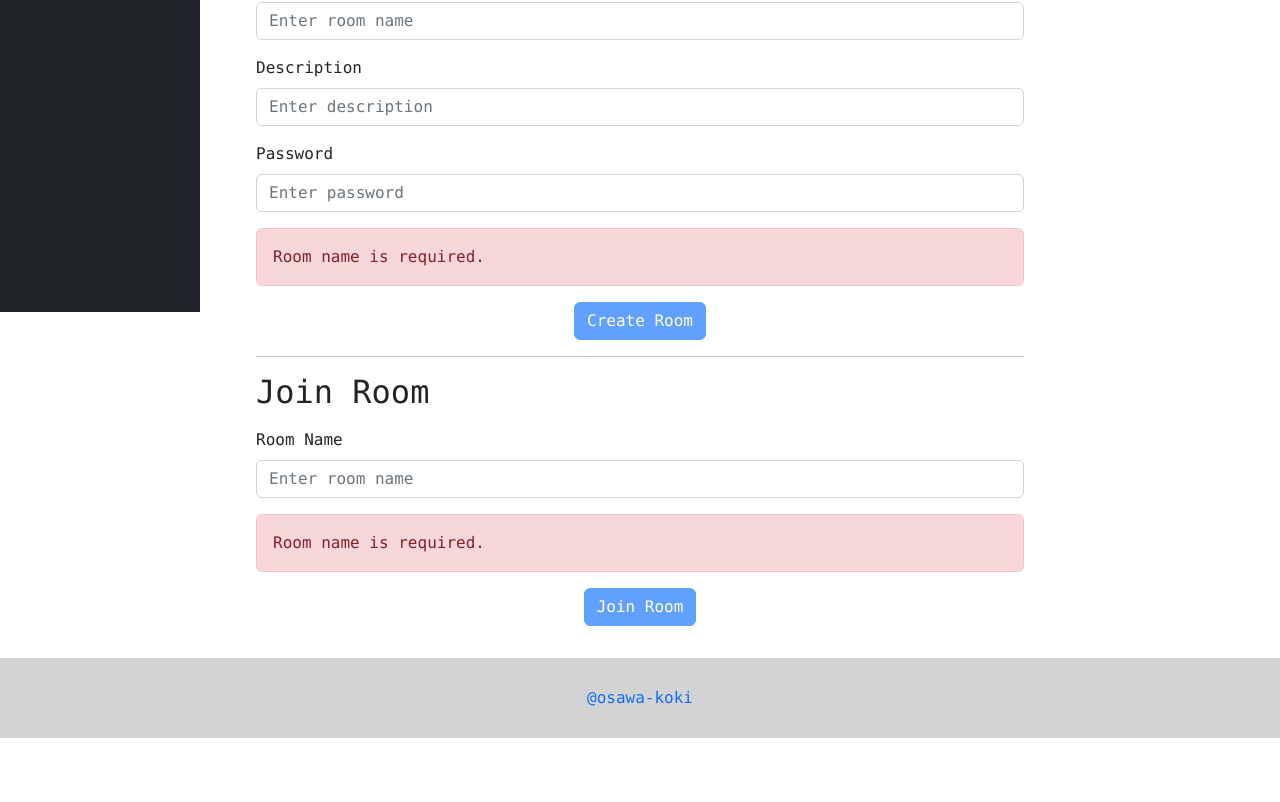
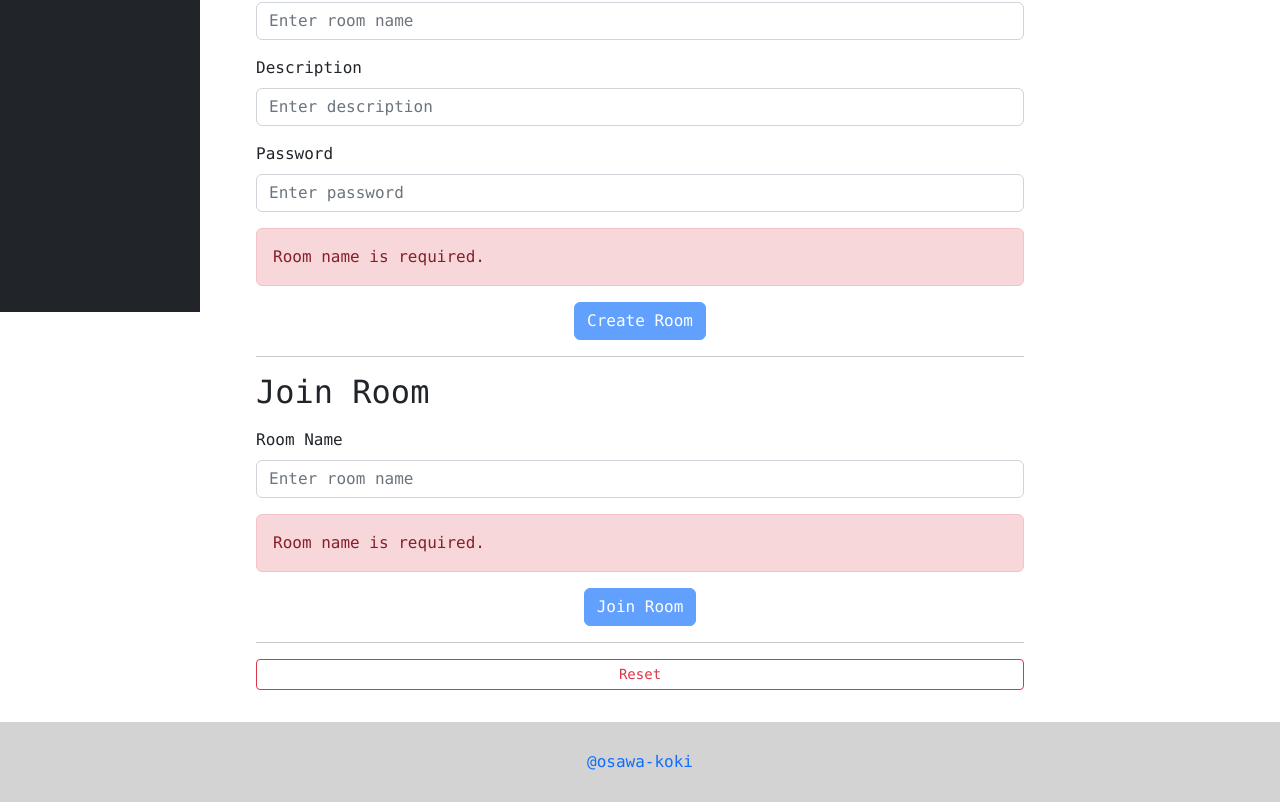
Before and after one commit to osawa-koki/simple-encrypted-chat-room.rb, a Next.js app in the folder client/: page /room in a window 1280 px wide. Shown: the part 488-1290 px from the top of the page. Before the commit the page ends 1226 px from the top, so only its background shows below. Built offline with nearby package versions, Linux system fonts and the light colour scheme.

Commit message:
小さな修正。

```diff
--- a/client/pages/room.tsx
+++ b/client/pages/room.tsx
@@ -241,6 +241,16 @@ export default function RoomPage({ SetDialog, SaveInLocalStorage }: AppStruct) {
           }} disabled={loading || HasErrorJoining() !== null || sharedData.rooms.find(a => a.room_name === join_room_name) !== undefined}>Join Room</Button>
         </Form>
       </div>
+      <hr />
+      <Button variant="outline-danger" className="mt-3 d-block m-auto w-100" size="sm" onClick={async () => {
+        if (window.confirm('Are you sure to reset?') === false) return;
+        setSharedData({
+          ...sharedData,
+          current_room: null,
+          rooms: [],
+        });
+        setSaver(saver + 1);
+      }}>Reset</Button>
       {
         showEditor && <RoomEditor room={editingRoom} closer={() => {setShowEditor(false)}} SetDialog={SetDialog} RoomUpdated={RoomUpdated} />
       }
```
